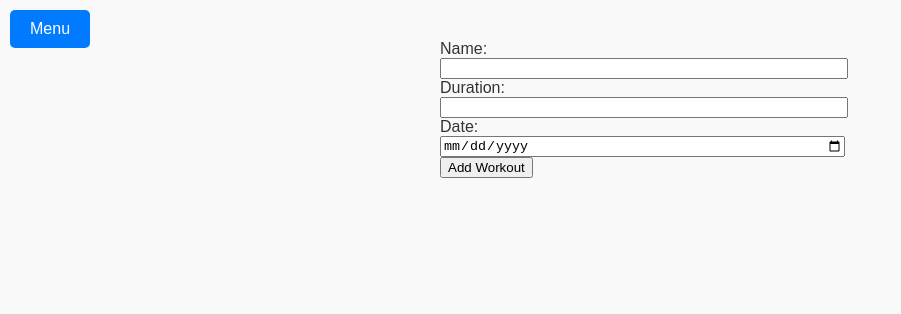
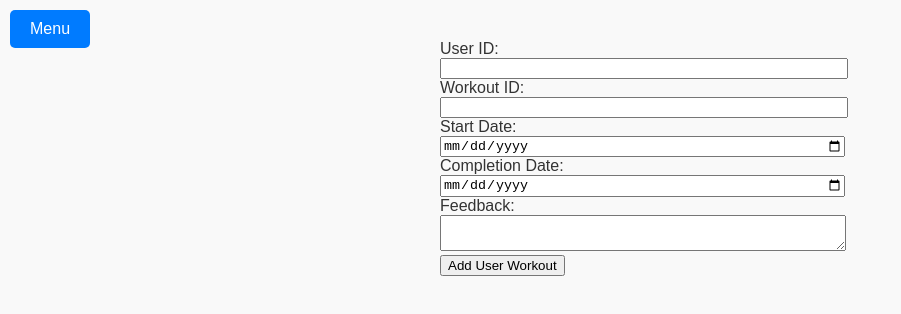
Before and after one commit to khking435/workout-tracker, a React (Create React App) app: page /add-user-workout in a window 1280 px wide. Shown: the top 314 px of the page, without its empty margins (0-901 px from the left). Built offline with nearby package versions, Linux system fonts and the light colour scheme.

Commit message:
Exercise form now submits data

```diff
--- a/src/components/ExerciseList.jsx
+++ b/src/components/ExerciseList.jsx
@@ -1,9 +1,8 @@
 import React, { useState, useEffect } from 'react';
-import ExerciseForm from './ExerciseForm';
+import { Link } from 'react-router-dom';
 
 const ExerciseList = () => {
   const [exercises, setExercises] = useState([]);
-  const [showExerciseForm, setShowExerciseForm] = useState(false);
   const [filter, setFilter] = useState('');
   const [sort, setSort] = useState('name');
 
@@ -14,7 +13,6 @@ const ExerciseList = () => {
       .catch(error => console.error('Error fetching exercises:', error));
   }, []);
 
-  const handleShowExerciseForm = () => setShowExerciseForm(!showExerciseForm);
 
 
   const handleFilterChange = (e) => {
@@ -59,12 +57,7 @@ const ExerciseList = () => {
           <option value="weight">Weight</option>
         </select>
       </div>
-      <div>
-      <button onClick={handleShowExerciseForm}>
-        {showExerciseForm ? 'Hide Exercise Form' : 'Show Exercise Form'}
-      </button>
-      {showExerciseForm && <ExerciseForm />}
-    </div>
+      <Link to="/add-exercise">Add Exercise</Link>
       <ul>
         {filteredExercises.map(exercise => (
           <li key={exercise.id}>
--- a/src/components/User/UserWorkoutForm.js
+++ b/src/components/User/UserWorkoutForm.js
@@ -3,72 +3,97 @@ import React, { useState } from 'react';
 // Component for user workout form
 const UserWorkoutForm = ({ onSubmit }) => {
     // State hooks for form fields
-    const [name, setName] = useState('');
-    const [duration, setDuration] = useState('');
-    const [date, setDate] = useState('');
+    const [userID, setUserID] = useState('');
+    const [workoutID, setWorkoutID] = useState('');
+    const [startDate, setStartDate] = useState('');
+    const [completionDate, setCompletionDate] = useState('');
+    const [feedback, setFeedback] = useState('');
 
     // Handle form submission
     const handleSubmit = (e) => {
         e.preventDefault(); // Prevent default form submission
-        const newWorkout = { name, duration, date };
+        const newUserWorkout = { userID, workoutID, startDate, completionDate, feedback };
 
         // Send POST request to API
-        fetch('http://127.0.0.1:5000/workouts', {
+        fetch('http://127.0.0.1:5000/userworkouts', {
             method: 'POST',
             headers: {
                 'Content-Type': 'application/json',
             },
-            body: JSON.stringify(newWorkout),
+            body: JSON.stringify(newUserWorkout),
         })
             .then(response => response.json())
             .then(data => {
-                onSubmit(data); // Call onSubmit prop with new workout data
+                onSubmit(data); // Call onSubmit prop with new user workout data
                 // Clear form fields
-                setName('');
-                setDuration('');
-                setDate('');
+                setUserID('');
+                setWorkoutID('');
+                setStartDate('');
+                setCompletionDate('');
+                setFeedback('');
             })
-            .catch(error => console.error('Error adding workout:', error));
+            .catch(error => console.error('Error adding user workout:', error));
     };
 
     return (
         // Form element with Bootstrap styling
         <form onSubmit={handleSubmit} style={{ maxWidth: '400px', margin: 'auto' }}>
             <div className="mb-3">
-                <label htmlFor="name" className="form-label">Name:</label>
+                <label htmlFor="userID" className="form-label">User ID:</label>
                 <input
                     type="text"
                     className="form-control"
-                    id="name"
-                    value={name}
-                    onChange={(e) => setName(e.target.value)}
+                    id="userID"
+                    value={userID}
+                    onChange={(e) => setUserID(e.target.value)}
                     style={{ width: '100%' }}
                 />
             </div>
             <div className="mb-3">
-                <label htmlFor="duration" className="form-label">Duration:</label>
+                <label htmlFor="workoutID" className="form-label">Workout ID:</label>
                 <input
                     type="text"
                     className="form-control"
-                    id="duration"
-                    value={duration}
-                    onChange={(e) => setDuration(e.target.value)}
+                    id="workoutID"
+                    value={workoutID}
+                    onChange={(e) => setWorkoutID(e.target.value)}
                     style={{ width: '100%' }}
                 />
             </div>
             <div className="mb-3">
-                <label htmlFor="date" className="form-label">Date:</label>
+                <label htmlFor="startDate" className="form-label">Start Date:</label>
                 <input
                     type="date"
                     className="form-control"
-                    id="date"
-                    value={date}
-                    onChange={(e) => setDate(e.target.value)}
+                    id="startDate"
+                    value={startDate}
+                    onChange={(e) => setStartDate(e.target.value)}
+                    style={{ width: '100%' }}
+                />
+            </div>
+            <div className="mb-3">
+                <label htmlFor="completionDate" className="form-label">Completion Date:</label>
+                <input
+                    type="date"
+                    className="form-control"
+                    id="completionDate"
+                    value={completionDate}
+                    onChange={(e) => setCompletionDate(e.target.value)}
+                    style={{ width: '100%' }}
+                />
+            </div>
+            <div className="mb-3">
+                <label htmlFor="feedback" className="form-label">Feedback:</label>
+                <textarea
+                    className="form-control"
+                    id="feedback"
+                    value={feedback}
+                    onChange={(e) => setFeedback(e.target.value)}
                     style={{ width: '100%' }}
                 />
             </div>
             <div className="d-grid gap-2">
-                <button type="submit" className="btn btn-primary btn-block">Add Workout</button>
+                <button type="submit" className="btn btn-primary btn-block">Add User Workout</button>
             </div>
         </form>
     );
--- a/src/components/User/UserWorkoutList.js
+++ b/src/components/User/UserWorkoutList.js
@@ -1,11 +1,10 @@
 import React, { useState, useEffect } from 'react';
-import UserWorkoutForm from './UserWorkoutForm';
+import { Link } from 'react-router-dom';
 
 const UserWorkoutList = () => {
   const [userWorkouts, setUserWorkouts] = useState([]);
   const [filter, setFilter] = useState('');
   const [sort, setSort] = useState('startdate');
-  const [showUserWorkoutForm, setShowUserWorkoutForm] = useState(false);
 
 
   useEffect(() => {
@@ -23,7 +22,6 @@ const UserWorkoutList = () => {
     setSort(e.target.value);
   };
 
-  const handleShowUserWorkoutForm = () => setShowUserWorkoutForm(!showUserWorkoutForm);
 
   const filteredUserWorkouts = userWorkouts
     .filter(userWorkout =>
@@ -54,10 +52,7 @@ const UserWorkoutList = () => {
           <option value="completiondate">Completion Date</option>
         </select>
       </div>
-      <button onClick={handleShowUserWorkoutForm}>
-        {showUserWorkoutForm ? 'Hide User Workout Form' : 'Show User Workout Form'}
-      </button>
-      {showUserWorkoutForm && <UserWorkoutForm />}
+      <Link to="/add-user-workout">Add User Workout</Link>
       <ul>
         {filteredUserWorkouts.map(userWorkout => (
           <li key={userWorkout.id}>
--- a/src/components/WorkoutList.js
+++ b/src/components/WorkoutList.js
@@ -1,16 +1,14 @@
 import React, { useState, useEffect } from 'react';
 import { Link } from 'react-router-dom';
-import WorkoutForm from './WorkoutForm';
 
 const WorkoutList = () => {
   const [workouts, setWorkouts] = useState([]);
   const [filter, setFilter] = useState('');
   const [sort, setSort] = useState('date');
-  const [showWorkoutForm, setShowWorkoutForm] = useState(false);
 
   useEffect(() => {
     // Fetch workouts from the backend
-    fetch('http://localhost:5555/workouts') // Ensure this matches your backend URL
+    fetch('http://localhost:5555/workouts')
       .then(response => {
         if (!response.ok) {
           throw new Error(`HTTP error! status: ${response.status}`);
@@ -21,7 +19,6 @@ const WorkoutList = () => {
       .catch(error => console.error('Error fetching workouts:', error));
   }, []);
 
-  const handleShowWorkoutForm = () => setShowWorkoutForm(!showWorkoutForm);
 
   const handleFilterChange = (e) => {
     setFilter(e.target.value);
@@ -50,10 +47,7 @@ const WorkoutList = () => {
         <option value="duration">Duration</option>
         <option value="type">Type</option>
       </select>
-      <button onClick={handleShowWorkoutForm}>
-        {showWorkoutForm ? 'Hide Workout Form' : 'Show Workout Form'}
-      </button>
-      {showWorkoutForm && <WorkoutForm />}
+      <Link to="/add-workout">Add Workout</Link>
       <ul>
         {filteredWorkouts.map(workout => (
           <li key={workout.id}>
@@ -63,6 +57,7 @@ const WorkoutList = () => {
           </li>
         ))}
       </ul>
+
     </div>
   );
 };
```
